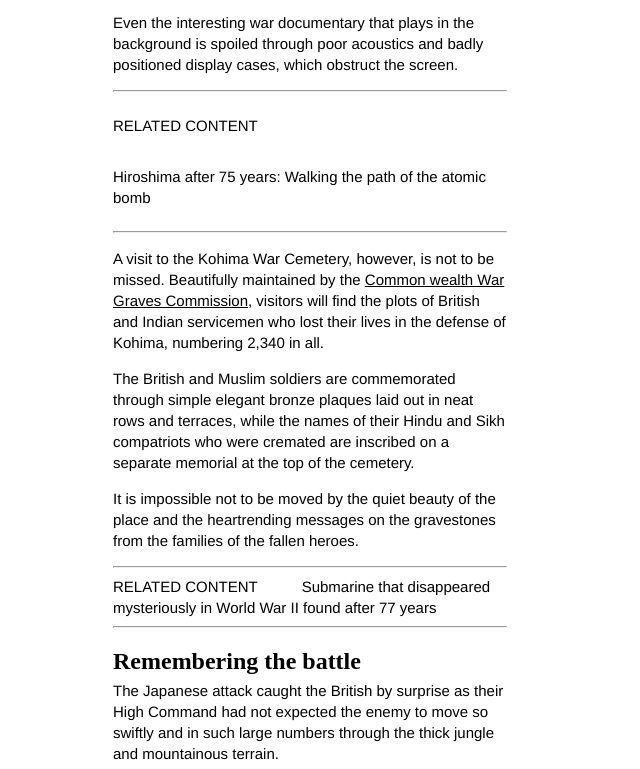
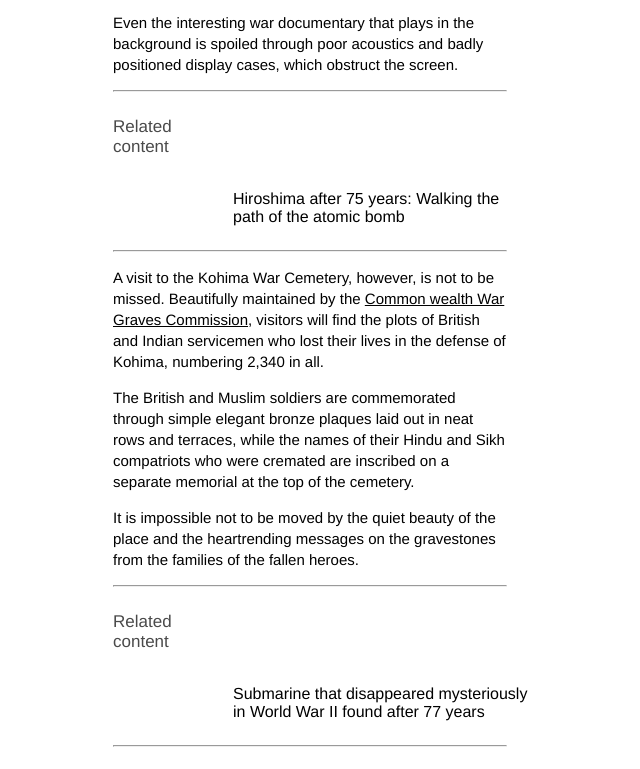
Before and after one commit to marcosjmelgar/radiumnews, a plain HTML site: page index.html in a window 1280 px wide. Shown: the part 2471-3240 px from the top of the page, without its empty margins (95-735 px from the left). Drawn offline with Linux system fonts and the light colour scheme.

Commit message:
PS-02:"News 1 finished"

```diff
--- a/Styles/news1style.css
+++ b/Styles/news1style.css
@@ -54,12 +54,12 @@ margin-top: 50px;
 .everyl {
     color: #000;
 }
+.everyl:hover{
+    color:#9b9b9b;
+}
 .lrelated{
     text-decoration:none;
     color:#000;
-}
-a:hover {
-    color:#9b9b9b;
 }
 .images {
     margin-left:0px;
@@ -69,12 +69,35 @@ a:hover {
     margin-bottom: -10px;
 }
 .spanright {
-    margin-left:40px;
-    font-family: helvetica, arial;
-    font-size: 15px;
-    line-height: 21px;
-    color: #000;
-}
-.pepito2 {
     display:inline-block;
 }
+.srelated {
+    display:inline-block;
+}
+.srelated {
+    display:inline-block;
+}
+.prelated {
+    display:inline-block;
+    width: 60px;
+    font-family: helvetica,arial;
+    font-size: 17px;
+    color:#4a4a4a;
+    margin-left: 0px;
+    margin-right: 100px;
+}
+.prelated2 {
+    display:inline-block;
+    width: 300px;
+    margin-left: 120px;
+    font-size: 16px;
+    font-family:helvetica,arial;
+    margin-right: 0px;
+}
+.newl {
+    color: #000;
+    font-size: 20px;
+}
+.newl:hover{
+    color:#9b9b9b;
+}
--- a/index.html
+++ b/index.html
@@ -102,14 +102,14 @@
                 acoustics and badly positioned display cases, which obstruct the screen.
             </p>
             <hr>
-        <div class="pepito">
-            <span class="pepito2">
-                <p class="everyp">
-                    RELATED CONTENT
+            <div>
+                <span class="srelated">
+                    <p class="prelated">
+                        Related content
                     </p>
                 </span>
-            <span class="pepito2">
-                <p class="everyp">
+                <span class="srelated">
+                    <p class="prelated2">
                         <a class="lrelated"
                         href="https://edition.cnn.com/travel/article/hiroshima-atomic-bomb-75th-anniversary-intl-hnk/index.html"
                         target="_blank">Hiroshima after 75 years: Walking the path of the atomic bomb</a>
@@ -133,12 +133,17 @@
             </p>
             <hr>
             <div>
-                <span class="everyp">
-                    RELATED CONTENT
+                <span class="srelated">
+                    <p class="prelated">
+                        Related content
+                    </p>
                 </span>
-                <span class="spanright"><a class="lrelated"
+                <span class="srelated">
+                    <p class="prelated2">
+                        <a class="lrelated"
                             href="https://edition.cnn.com/travel/article/lost-submarine-wwii-found-scli-intl-gbr/index.html"
                             target="_blank">Submarine that disappeared mysteriously in World War II found after 77 years</a>
+                    </p>
                 </span>
             </div>
             <hr>
@@ -168,7 +173,15 @@
                 Unlike the hills of Kohima, it is possible to see the battlefields where the
                 titanic Imphal struggle played out, 140 kilometers south.
             </p>
-        <a class="everyl" href="news2.html">Other News</a>
+            <p class="everyp">
+                To broaden its appeal, the museum focuses not just on the actual battle (depicted using a timeline, maps,
+                artifacts and photographs) but also on the post-war transition in Manipur and present-day arts and cultural life.
+            </p>
+            <p class="everyp">
+                For the many Japanese visitors who lost their ancestors in this epic battle and for whom there are no graves and
+                cemeteries to visit, it offers a chance for closure, reminding us that in war there are no true victors, only losers.
+            </p>
+            <a class="newl" href="news2.html">Other News</a>
         <footer>
             <p>
                 © 2020 Cable News Network.A Warner Media Company.All Rights Reserved.
```
Also changed, not shown: Styles/news2style.css (+6 -1 lines), news2.html (+5 -10 lines). Lines whose indentation alone changed are shown as unchanged.
